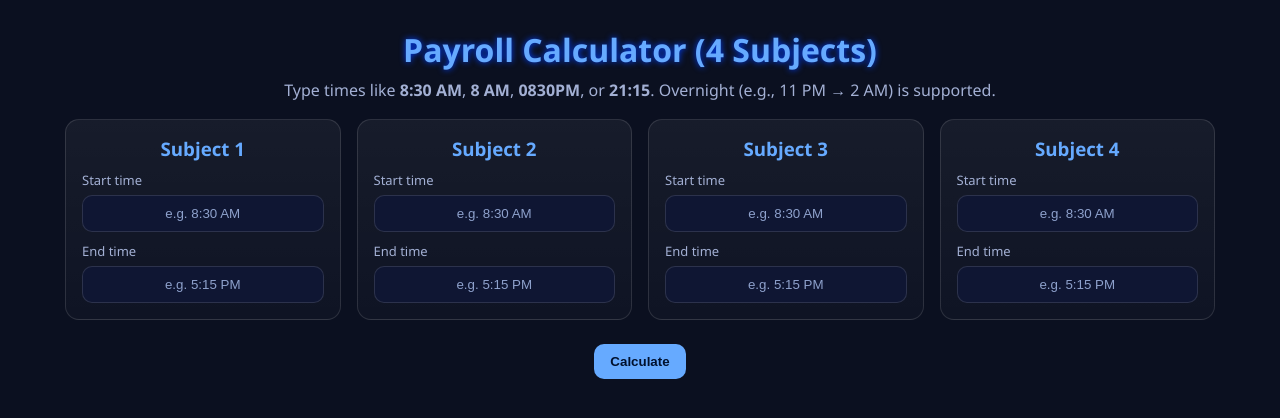
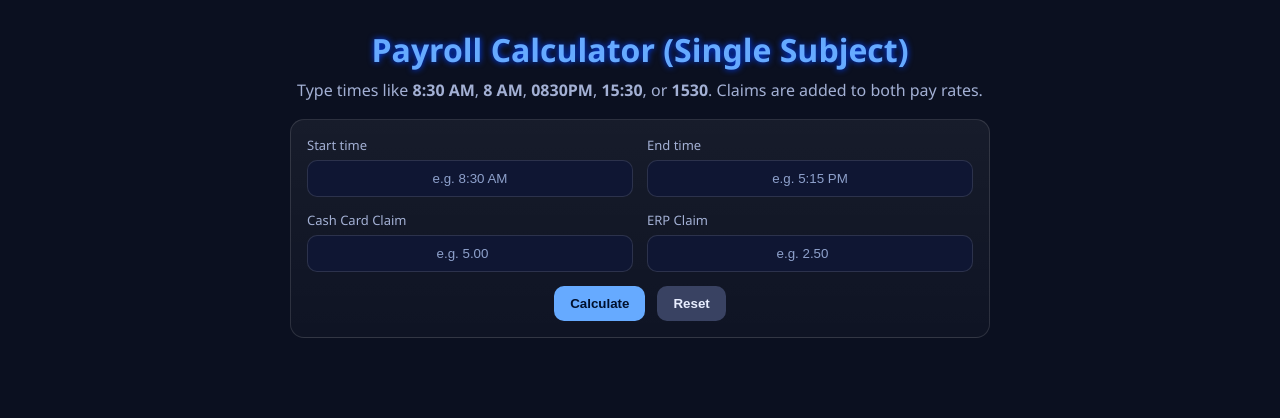
Before and after one commit to thana4714-coder/jadiapayroll, a Flask app: page /payroll in a window 1280 px wide. Shown: the top 418 px of the page. Run offline with Flask 3, Linux system fonts and the light colour scheme.

Commit message:
Update payroll app for 1 subject, add Cash Card + ERP claims, and reset button

```diff
--- a/newapp.py
+++ b/newapp.py
@@ -3,43 +3,35 @@ from datetime import datetime
 
 app = Flask(__name__)
 
-@app.route("/")
-def index():
-    return redirect(url_for("payroll"))  # use the payroll route below
-
-# --- Robust time parsing -----------------------------------------------
+# ---------- Time parsing (robust) ----------
 def parse_time(text: str):
-    """Try multiple formats; accept things like '8:30 AM', '8am', '0830PM', '21:15'."""
+    """
+    Accepts '8:30 AM', '8 AM', '0830PM', '15:30', '1530', '8.30am', etc.
+    Returns a datetime or None if not understood.
+    """
     if not text:
         return None
-    t = text.strip().upper().replace(".", "")  # '8.30am' -> '8 30AM' after fixes below
+    t = text.strip().upper().replace(".", "")  # '8.30am' -> '830AM'
 
-    # Insert a space before AM/PM if missing, e.g., '8:30AM' -> '8:30 AM'
+    # Ensure a space before AM/PM if missing: '8:30AM' -> '8:30 AM'
     if t.endswith("AM") or t.endswith("PM"):
-        if len(t) >= 3 and t[-3] != " ":
+        if len(t) > 2 and t[-3] != " ":
             t = t[:-2] + " " + t[-2:]
 
-    # Turn bare '830 AM' into '8:30 AM'
+    # If AM/PM present but no colon: '0830 AM' -> '8:30 AM'
     if (" AM" in t or " PM" in t) and ":" not in t:
-        # e.g. '0830 AM' or '830 AM' -> try to split minutes
         parts = t.split()
         digits = "".join(ch for ch in parts[0] if ch.isdigit())
-        ap = parts[1]
-        if 3 <= len(digits) <= 4:
-            h = digits[:-2]
-            m = digits[-2:]
-            t = f"{int(h)}:{m} {ap}"
+        if len(parts) >= 2:
+            ap = parts[1]
+            if 3 <= len(digits) <= 4:
+                h = int(digits[:-2] or "0")
+                m = digits[-2:]
+                t = f"{h}:{m} {ap}"
 
-    # Candidate formats to try (12h and 24h)
-    fmts = [
-        "%I:%M %p",  # 8:30 AM
-        "%I %p",     # 8 AM
-        "%H:%M",     # 21:15
-        "%H",        # 8
-    ]
-    for f in fmts:
+    for fmt in ("%I:%M %p", "%I %p", "%H:%M", "%H"):
         try:
-            return datetime.strptime(t, f)
+            return datetime.strptime(t, fmt)
         except ValueError:
             pass
     return None
@@ -48,38 +40,81 @@ def hours_between(start_str, end_str):
     s = parse_time(start_str)
     e = parse_time(end_str)
     if not s or not e:
-        return None  # invalid input
+        return None
     diff = (e - s).total_seconds() / 3600.0
     if diff < 0:
-        diff += 24  # crossed midnight
+        diff += 24  # overnight
     return round(diff, 2)
 
-# --- Web routes ---------------------------------------------------------
+def parse_money(text: str) -> float:
+    if not text:
+        return 0.0
+    try:
+        # Allow commas/spaces
+        cleaned = text.replace(",", "").strip()
+        return float(cleaned)
+    except:
+        return 0.0
+
+# ---------- Routes ----------
+@app.route("/")
+def index():
+    # Redirect base URL to the form
+    return redirect(url_for("payroll"))
+
 @app.route("/payroll", methods=["GET", "POST"])
 def payroll():
-    results = []
+    results = None
     errors = []
 
     if request.method == "POST":
-        for i in range(1, 5):
-            start_txt = request.form.get(f"start{i}", "").strip()
-            end_txt   = request.form.get(f"end{i}", "").strip()
+        action = request.form.get("action", "calculate").lower()
+        if action == "reset":
+            # Clear everything
+            return redirect(url_for("payroll"))
 
-            hrs = hours_between(start_txt, end_txt)
-            if start_txt or end_txt:  # user typed something
-                if hrs is None:
-                    errors.append(f"Subject {i}: time format not understood ('{start_txt}' → '{end_txt}'). "
-                                  f"Try 8:30 AM, 8 AM, 0830PM, or 21:15.")
-                    hrs = 0.0  # still show a row
-                pay15 = round(hrs * 15, 2)
-                pay18 = round(hrs * 18, 2)
-                results.append((f"Subject {i}", start_txt, end_txt, hrs, pay15, pay18))
+        # One subject inputs
+        start_txt = request.form.get("start", "").strip()
+        end_txt   = request.form.get("end", "").strip()
+        cash_txt  = request.form.get("cash_card_claim", "").strip()
+        erp_txt   = request.form.get("erp_claim", "").strip()
+
+        hrs = hours_between(start_txt, end_txt)
+        if start_txt or end_txt:
+            if hrs is None:
+                errors.append(
+                    f"Time not understood ('{start_txt}' → '{end_txt}'). "
+                    "Try: 8:30 AM, 8 AM, 0830PM, 15:30, or 1530."
+                )
+                hrs = 0.0
+        else:
+            hrs = 0.0
+
+        cash = parse_money(cash_txt)
+        erp  = parse_money(erp_txt)
+
+        # Add-on claims to both pay calculations
+        pay15 = round(hrs * 15 + cash + erp, 2)
+        pay18 = round(hrs * 18 + cash + erp, 2)
+
+        # Package results (single subject)
+        results = {
+            "subject": "Subject 1",
+            "start": start_txt,
+            "end": end_txt,
+            "hours": hrs,
+            "cash": round(cash, 2),
+            "erp": round(erp, 2),
+            "pay15": pay15,
+            "pay18": pay18,
+        }
 
     return render_template("payroll.html", results=results, errors=errors)
 
-if __name__ == "__main__":
-    # open http://127.0.0.1:5001/payroll
-    app.run(debug=True, port=5001)
+# Lightweight uptime endpoint (for UptimeRobot)
 @app.route("/ping")
 def ping():
     return "OK", 200
+
+if __name__ == "__main__":
+    app.run(debug=True, port=5001)
--- a/templates/payroll.html
+++ b/templates/payroll.html
@@ -2,45 +2,63 @@
 <html lang="en">
 <head>
   <meta charset="UTF-8" />
-  <meta name="viewport" content="width=device-width, initial-scale=1.0" />
-  <title>Payroll Calculator (4 Subjects)</title>
+  <meta name="viewport" content="width=device-width, initial-scale=1.0"/>
+  <title>Payroll Calculator (Single Subject)</title>
   <style>
     :root { --bg:#0b1020; --card:#121936; --ink:#eef2ff; --muted:#a3b0d4; --accent:#66aaff; --line:rgba(255,255,255,.12); }
     *{box-sizing:border-box}
     body{margin:0;background:var(--bg);color:var(--ink);font-family:Segoe UI,Roboto,Arial,sans-serif;padding:28px}
     h1{margin:0 0 8px;color:var(--accent);text-align:center;text-shadow:0 0 6px #0040ff}
     p.helper{margin:4px 0 18px;text-align:center;color:var(--muted)}
-    form{display:grid;grid-template-columns:repeat(4,1fr);gap:16px;max-width:1150px;margin:0 auto}
+    .wrap{max-width:700px;margin:0 auto}
     .card{background:linear-gradient(180deg,rgba(255,255,255,.05),rgba(255,255,255,.02));border:1px solid var(--line);border-radius:14px;padding:16px}
-    .card h3{margin:0 0 10px;color:var(--accent);text-align:center}
-    label{display:block;margin:10px 0 6px;color:var(--muted);font-size:13px}
-    input[type=text]{width:100%;padding:10px;border-radius:10px;border:1px solid var(--line);background:#0f1633;color:var(--ink);text-align:center}
+    .row{display:grid;grid-template-columns:1fr 1fr;gap:14px}
+    label{display:block;color:var(--muted);font-size:13px;margin-bottom:6px}
+    input[type=text], input[type=number]{
+      width:100%;padding:10px;border-radius:10px;border:1px solid var(--line);
+      background:#0f1633;color:var(--ink);text-align:center
+    }
     input::placeholder{color:#8ea1cc}
-    .actions{grid-column:1/-1;display:flex;justify-content:center;margin-top:8px}
+    .actions{display:flex;gap:12px;justify-content:center;margin-top:14px}
     button{background:var(--accent);color:#00112e;border:0;border-radius:10px;padding:10px 16px;font-weight:700;cursor:pointer}
-    table{width:95%;max-width:1100px;margin:22px auto;border-collapse:collapse;background:#111a33;border:1px solid var(--line);border-radius:10px;overflow:hidden}
+    button.reset{background:#394262;color:#e8eeff}
+    table{width:100%;margin-top:18px;border-collapse:collapse;background:#111a33;border:1px solid var(--line);border-radius:10px;overflow:hidden}
     th,td{padding:10px;border-top:1px solid var(--line);text-align:center}
     th{background:#1a244d;color:#9ec3ff}
     tr:nth-child(even){background:#0f1733}
-    .errors{max-width:1100px;margin:14px auto 0;color:#ffd6d6;background:#4a1f1f;border:1px solid #8b3b3b;padding:10px;border-radius:10px}
+    .errors{margin:14px 0 0;color:#ffd6d6;background:#4a1f1f;border:1px solid #8b3b3b;padding:10px;border-radius:10px}
     .errors li{margin:4px 0}
   </style>
 </head>
 <body>
-  <h1>Payroll Calculator (4 Subjects)</h1>
-  <p class="helper">Type times like <b>8:30 AM</b>, <b>8 AM</b>, <b>0830PM</b>, or <b>21:15</b>. Overnight (e.g., 11 PM → 2 AM) is supported.</p>
+  <div class="wrap">
+    <h1>Payroll Calculator (Single Subject)</h1>
+    <p class="helper">Type times like <b>8:30 AM</b>, <b>8 AM</b>, <b>0830PM</b>, <b>15:30</b>, or <b>1530</b>. Claims are added to both pay rates.</p>
 
-  <form method="POST" action="">
-    {% for i in range(1,5) %}
-    <div class="card">
-      <h3>Subject {{ i }}</h3>
-      <label for="start{{i}}">Start time</label>
-      <input type="text" id="start{{i}}" name="start{{i}}" placeholder="e.g. 8:30 AM">
-      <label for="end{{i}}">End time</label>
-      <input type="text" id="end{{i}}" name="end{{i}}" placeholder="e.g. 5:15 PM">
+    <form method="POST" class="card">
+      <div class="row">
+        <div>
+          <label for="start">Start time</label>
+          <input type="text" id="start" name="start" placeholder="e.g. 8:30 AM" />
         </div>
-    {% endfor %}
-    <div class="actions"><button type="submit">Calculate</button></div>
+        <div>
+          <label for="end">End time</label>
+          <input type="text" id="end" name="end" placeholder="e.g. 5:15 PM" />
+        </div>
+        <div>
+          <label for="cash_card_claim">Cash Card Claim</label>
+          <input type="number" step="0.01" id="cash_card_claim" name="cash_card_claim" placeholder="e.g. 5.00" />
+        </div>
+        <div>
+          <label for="erp_claim">ERP Claim</label>
+          <input type="number" step="0.01" id="erp_claim" name="erp_claim" placeholder="e.g. 2.50" />
+        </div>
+      </div>
+
+      <div class="actions">
+        <button type="submit" name="action" value="calculate">Calculate</button>
+        <button type="submit" name="action" value="reset" class="reset">Reset</button>
+      </div>
     </form>
 
     {% if errors %}
@@ -56,20 +74,23 @@
         <th>Start</th>
         <th>End</th>
         <th>Hours</th>
-      <th>Pay @ $15/hr</th>
-      <th>Pay @ $18/hr</th>
+        <th>Cash Card Claim</th>
+        <th>ERP Claim</th>
+        <th>Pay @ $15/hr (incl. claims)</th>
+        <th>Pay @ $18/hr (incl. claims)</th>
       </tr>
-    {% for s, start, end, h, p15, p18 in results %}
       <tr>
-      <td>{{ s }}</td>
-      <td>{{ start }}</td>
-      <td>{{ end }}</td>
-      <td>{{ '%.2f'|format(h) }}</td>
-      <td>${{ '%.2f'|format(p15) }}</td>
-      <td>${{ '%.2f'|format(p18) }}</td>
+        <td>{{ results.subject }}</td>
+        <td>{{ results.start }}</td>
+        <td>{{ results.end }}</td>
+        <td>{{ '%.2f'|format(results.hours) }}</td>
+        <td>${{ '%.2f'|format(results.cash) }}</td>
+        <td>${{ '%.2f'|format(results.erp) }}</td>
+        <td>${{ '%.2f'|format(results.pay15) }}</td>
+        <td>${{ '%.2f'|format(results.pay18) }}</td>
       </tr>
-    {% endfor %}
     </table>
     {% endif %}
+  </div>
 </body>
 </html>
```
Lines whose indentation alone changed are shown as unchanged.
